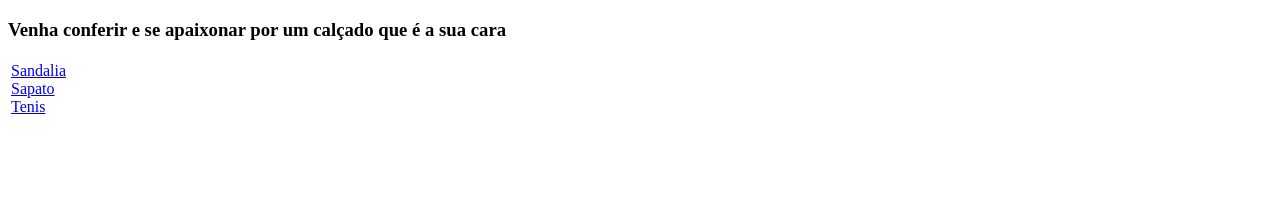
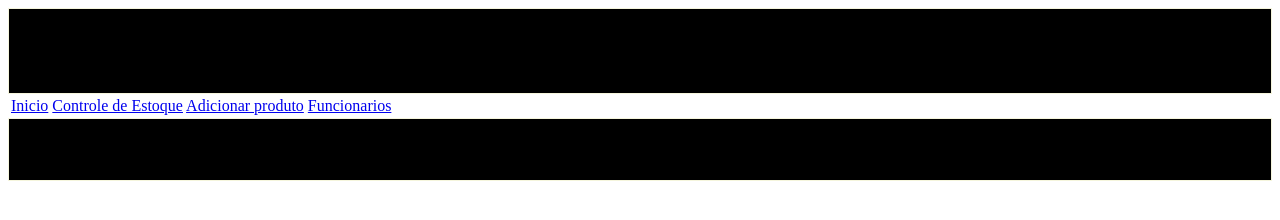
Before and after one commit to future4code/Camila-Lima, a plain HTML site: page semana1/sistema-loja/index.html in a window 1280 px wide. Drawn offline with Linux system fonts and the light colour scheme.

Commit message:
estilização

```diff
--- /dev/null
+++ b/semana1/sistema-loja/index.css
@@ -0,0 +1,4 @@
+div {
+    background-color: black;
+    border: 1px solid beige
+    }
--- a/semana1/sistema-loja/index.html
+++ b/semana1/sistema-loja/index.html
@@ -4,17 +4,25 @@
     <meta charset="UTF-8">
     <meta name="viewport" content="width=device-width, initial-scale=1.0">
     <title>Calçados Camila</title>
+    <link rel="stylesheet" href="index.css">
 </head>
 <body>
-    <h3>Venha conferir e se apaixonar por um calçado que é a sua cara</h3>
+    <div>
+    <p>Calçados Camila</p>
+    <p>Acesse o canal desejado</p>
+</div>
 <table>
     <tr>
         <td>
-    <a href="sandalia.html">Sandalia</a><br>
-    <a href="sapato.html">Sapato</a><br>
-    <a href="tenis.html">Tenis</a><br>
+    <a href="index.html">Inicio</a>
+    <a href="index2.html.html">Controle de Estoque</a>
+    <a href="index3.html">Adicionar produto</a>
+    <a href="index4.html">Funcionarios</a>
        </td>
     </tr>
 </table>
+ <div>
+     <h4>Telefone: 3700-1411</h4>
+ </div>
 </body>
 </html>
```
Also changed, not shown: semana1/sistema-loja/index3.html (added, +11 -0 lines), semana1/sistema-loja/index4.html (added).
